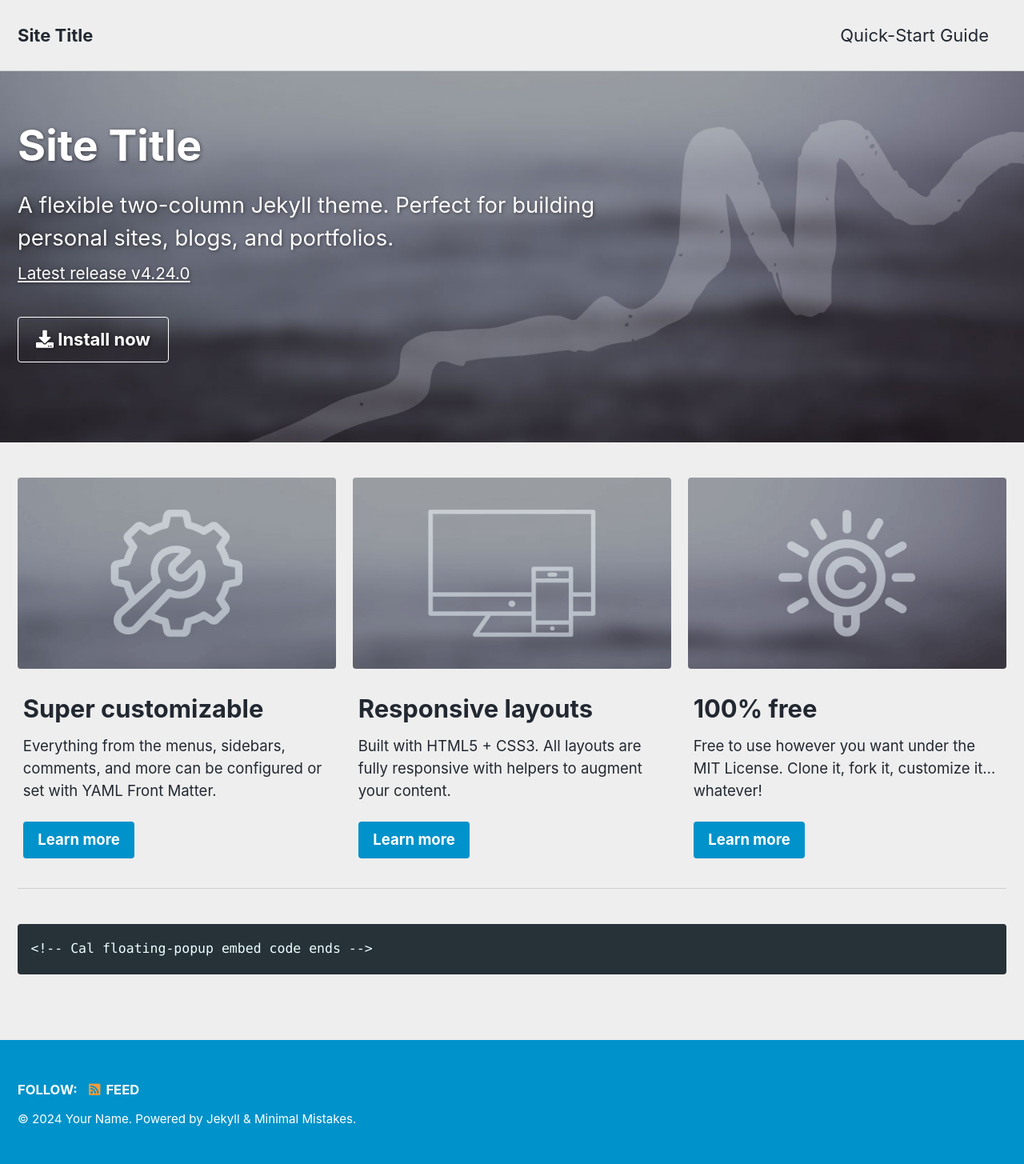
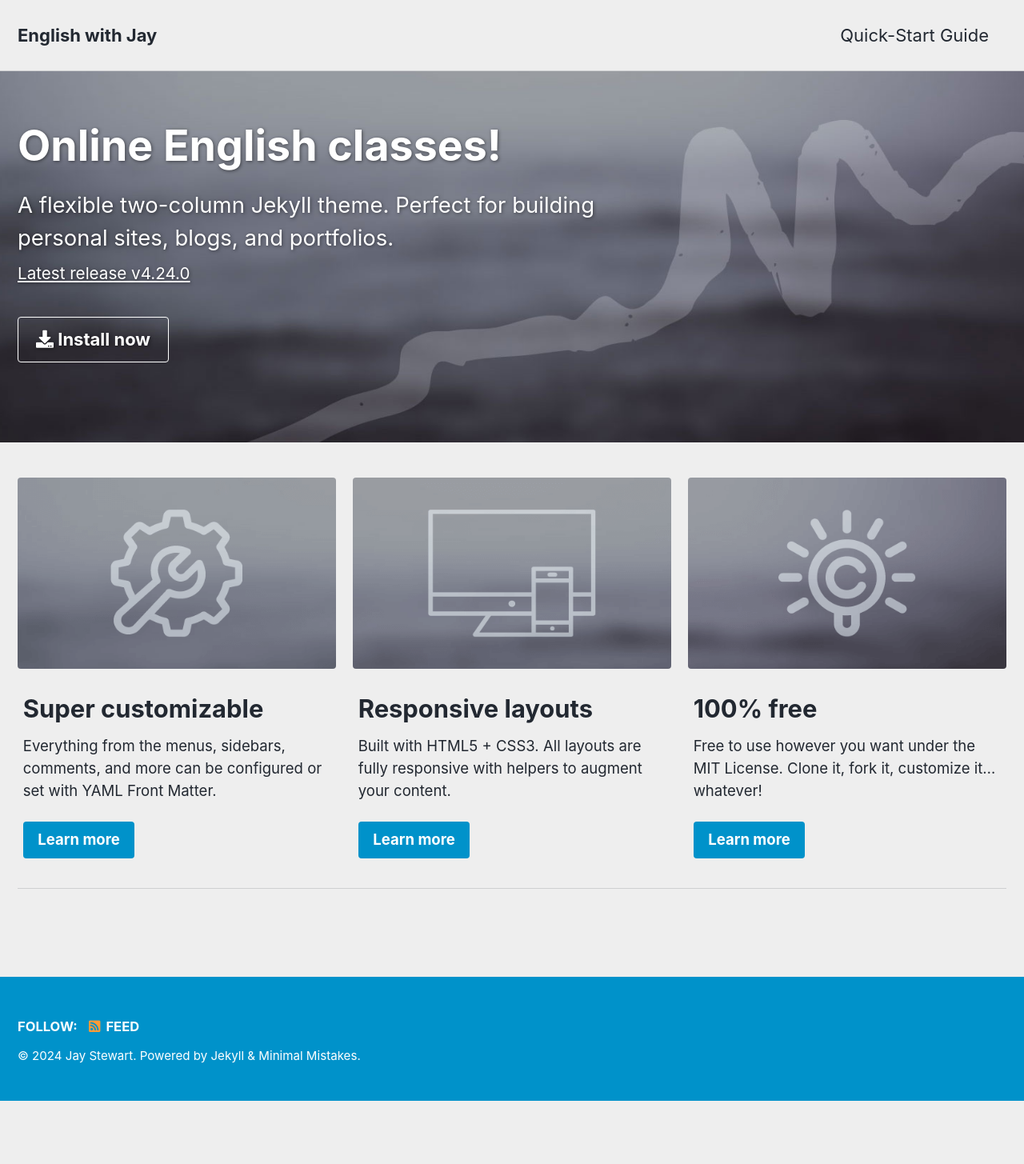
Before and after one commit to jaystewart86/englishwithjay, a Jekyll site: the page built from index.md, in a window 1280 px wide. Shown: the whole page at 80% size. Built offline with Jekyll 4.4.1, drawn with Linux system fonts in a browser that asks for light colours; cached includes are drawn as plain includes; a script that is not in the unit is left out; after the commit the page ends 1376 px from its top, so only the background shows below that.

Commit message:
Update site config and homepage

```diff
--- a/_config.yml
+++ b/_config.yml
@@ -16,11 +16,11 @@ minimal_mistakes_skin    : "air" # "air", "aqua", "contrast", "dark", "dirt", "n
 
 # Site Settings
 locale                   : "en-US"
-title                    : "Site Title"
+title                    : "English with Jay"
 title_separator          : "-"
 subtitle                 : # site tagline that appears below site title in masthead
-name                     : "Your Name"
-description              : "An amazing website."
+name                     : "Jay Stewart"
+description              : "English conversation practice."
 url                      : # the base hostname & protocol for your site e.g. "https://mmistakes.github.io"
 baseurl                  : # the subpath of your site, e.g. "/blog"
 repository               : # GitHub username/repo-name e.g. "mmistakes/minimal-mistakes"
--- a/index.md
+++ b/index.md
@@ -8,6 +8,7 @@ header:
   actions:
     - label: "<i class='fas fa-download'></i> Install now"
       url: "/docs/quick-start-guide/"
+title: "Online English classes!"
 excerpt: >
   A flexible two-column Jekyll theme. Perfect for building personal sites, blogs, and portfolios.<br />
   <small><a href="https://github.com/mmistakes/minimal-mistakes/releases/tag/4.24.0">Latest release v4.24.0</a></small>
@@ -45,4 +46,4 @@ feature_row:
     Cal.ns["10min"]("floatingButton", {"calLink":"englishwithjay/10min"});
     Cal.ns["10min"]("ui", {"styles":{"branding":{"brandColor":"#000000"}},"hideEventTypeDetails":false,"layout":"month_view"});
     </script>
-    <!-- Cal floating-popup embed code ends -->
+<!-- Cal floating-popup embed code ends -->
```
